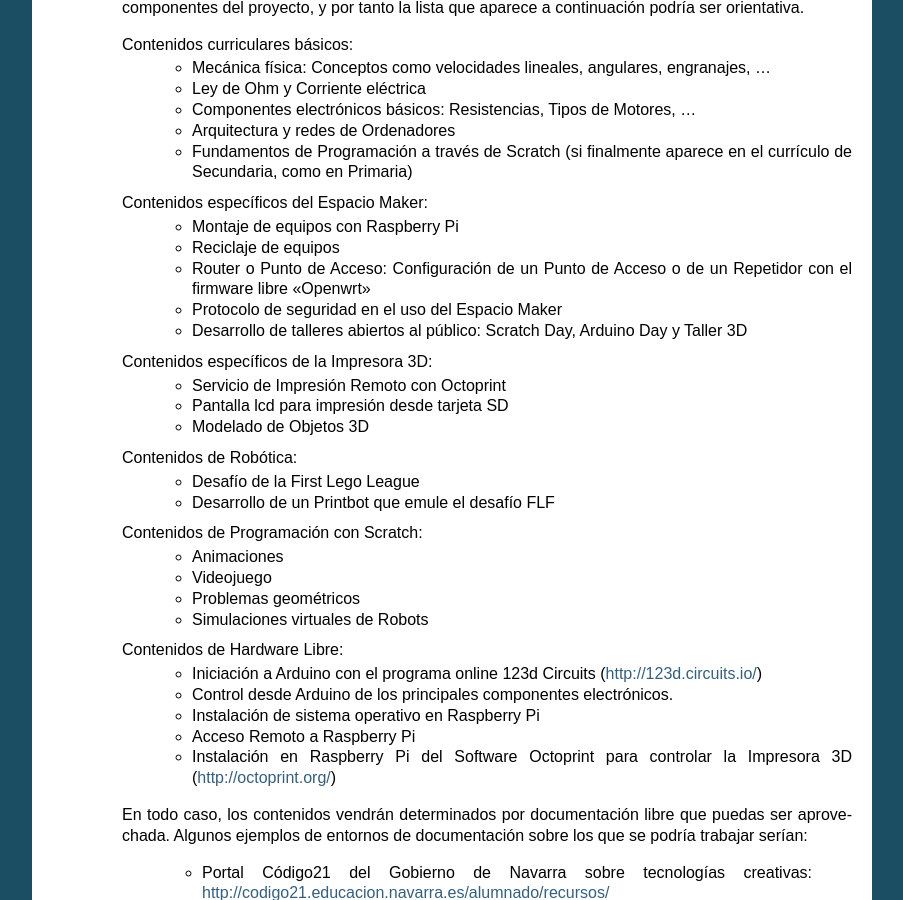
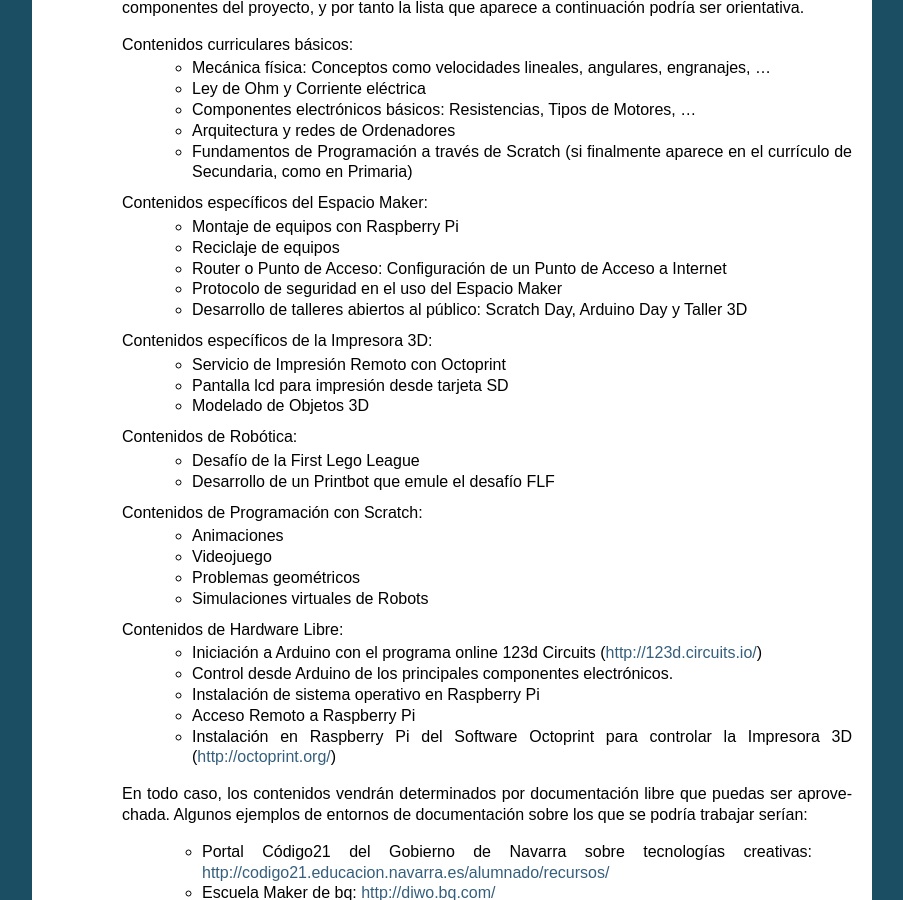
Before and after one commit to es3a10/aula_creativa, a Sphinx documentation site: the page built from docs/articulos.rst, in a window 1280 px wide and 900 px high, scrolled down 2563 px. Shown: the whole window, without its empty margins (198-1101 px from the left). Built offline with Sphinx 7.4.7, drawn with Linux system fonts in a browser that asks for light colours.

Commit message:
Update articulos.rst

```diff
--- a/docs/articulos.rst
+++ b/docs/articulos.rst
@@ -129,7 +129,7 @@ e intercambiamos las ideas, entonces ambos tendremos dos ideas" - Bernard Shaw*
    	Contenidos específicos del Espacio Maker:
 	        - Montaje de equipos con Raspberry Pi
 	        - Reciclaje de equipos
-        	- Router o Punto de Acceso: Configuración de un Punto de Acceso o de un Repetidor con el firmware libre "Openwrt"
+        	- Router o Punto de Acceso: Configuración de un Punto de Acceso a Internet
         	- Protocolo de seguridad en el uso del Espacio Maker
 		- Desarrollo de talleres abiertos al público: Scratch Day, Arduino Day y Taller 3D
     	Contenidos específicos de la Impresora 3D:
```
